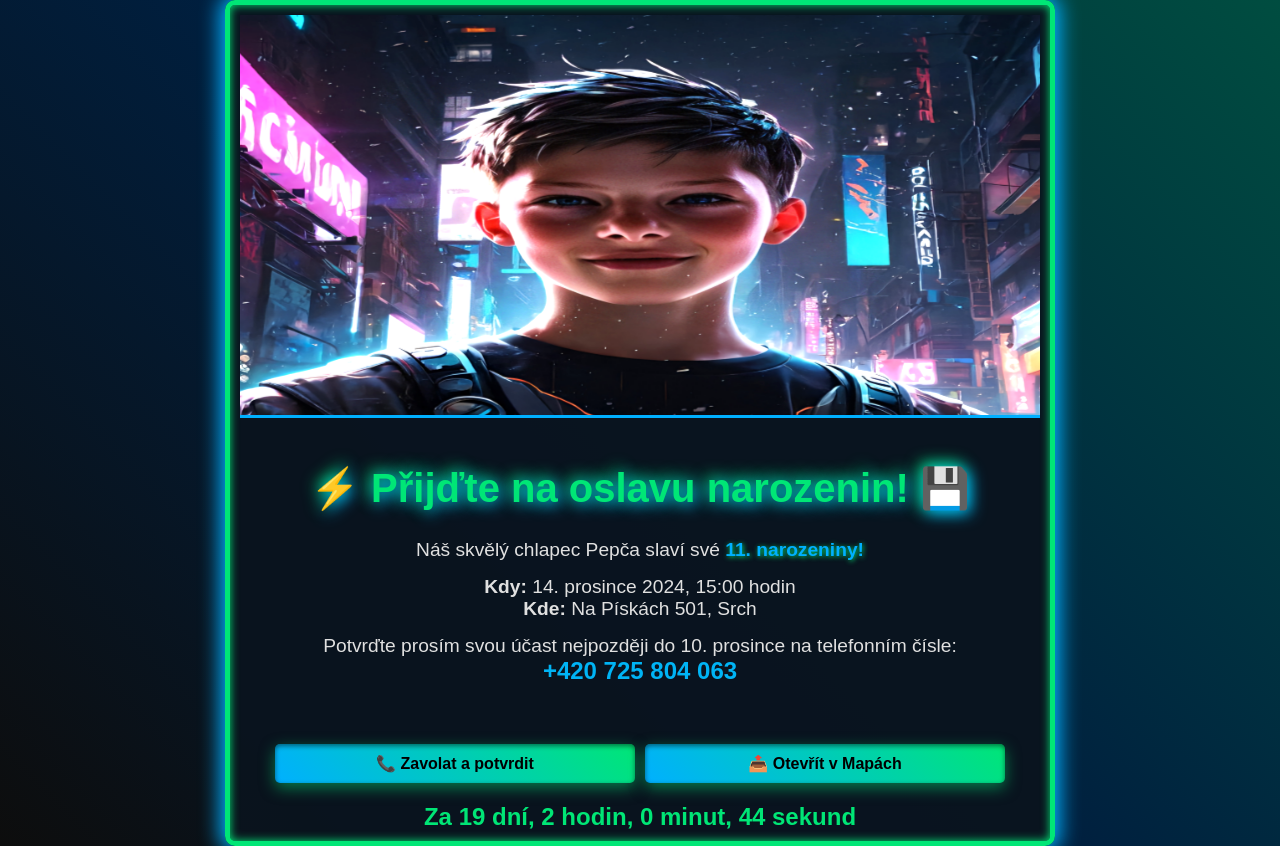
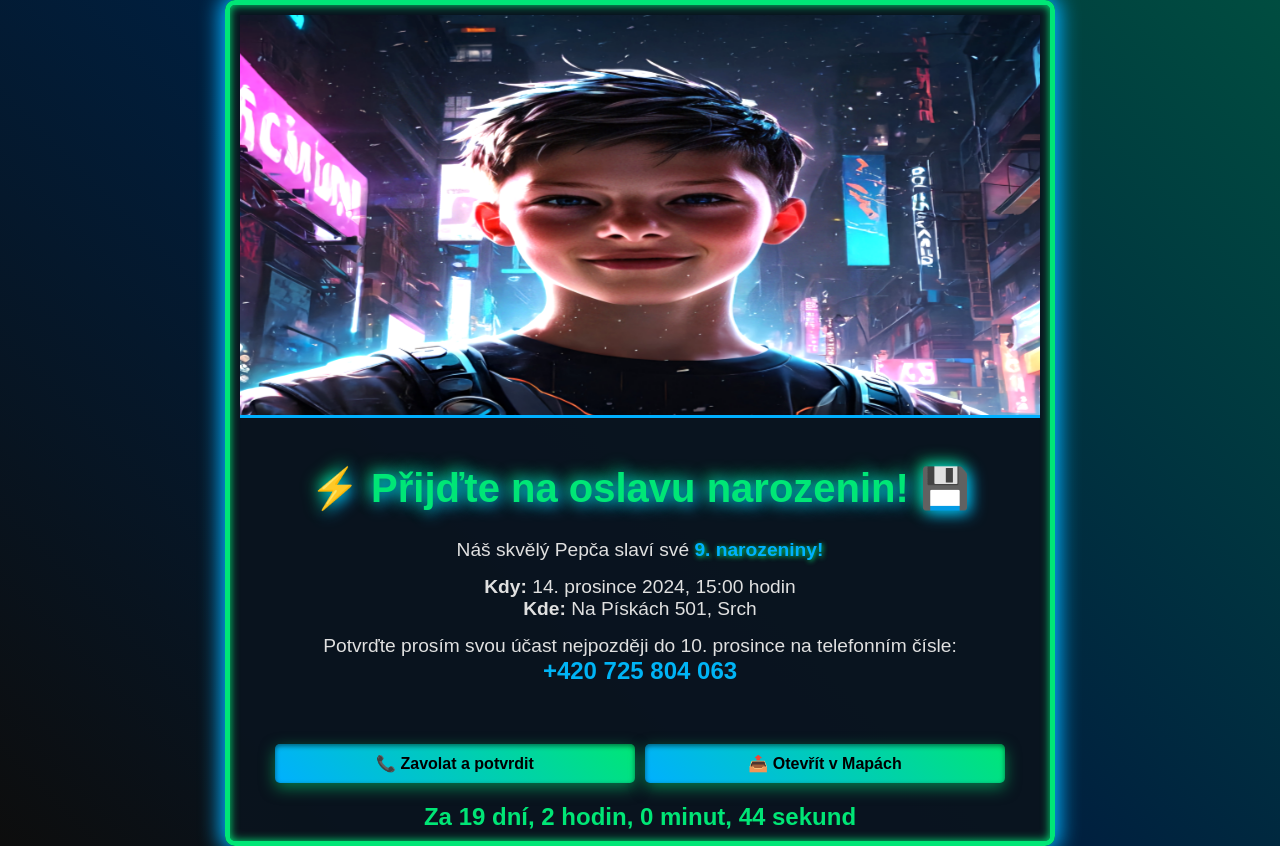
Before and after one commit to VendulkaB/Pepca, a plain HTML site: page index.html in a window 1280 px wide. Drawn offline with Linux system fonts and the light colour scheme.

Commit message:
Update index.html

```diff
--- a/index.html
+++ b/index.html
@@ -17,7 +17,7 @@
         <div class="text-container">
             <h1 class="birthday-title">⚡ Přijďte na oslavu narozenin! 💾</h1>
             <p class="details">
-                Náš skvělý chlapec Pepča slaví své <span class="highlight">11. narozeniny!</span>
+                Náš skvělý Pepča slaví své <span class="highlight">9. narozeniny!</span>
             </p>
             <p class="details">
                 <strong>Kdy:</strong> 14. prosince 2024, 15:00 hodin<br>
```
